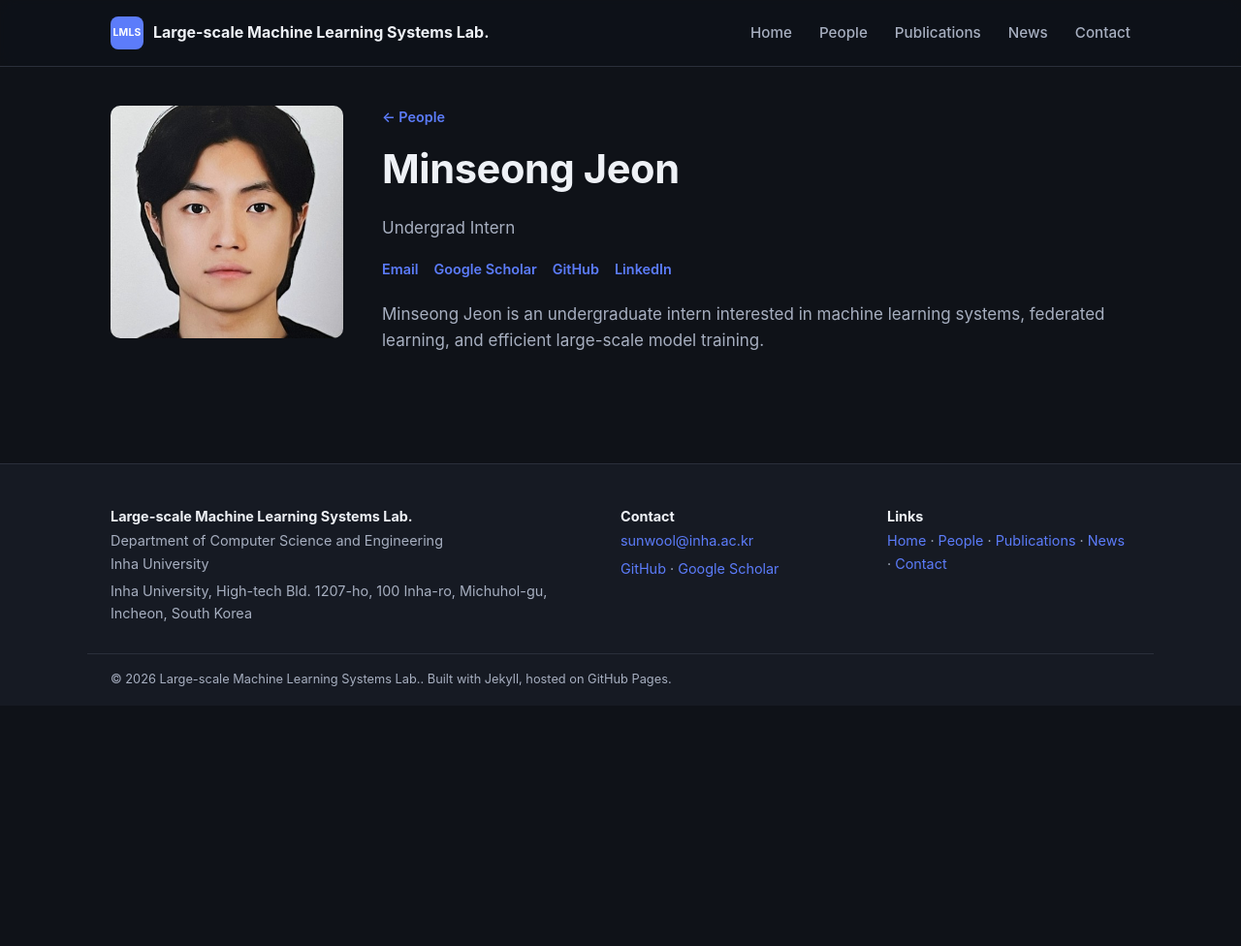
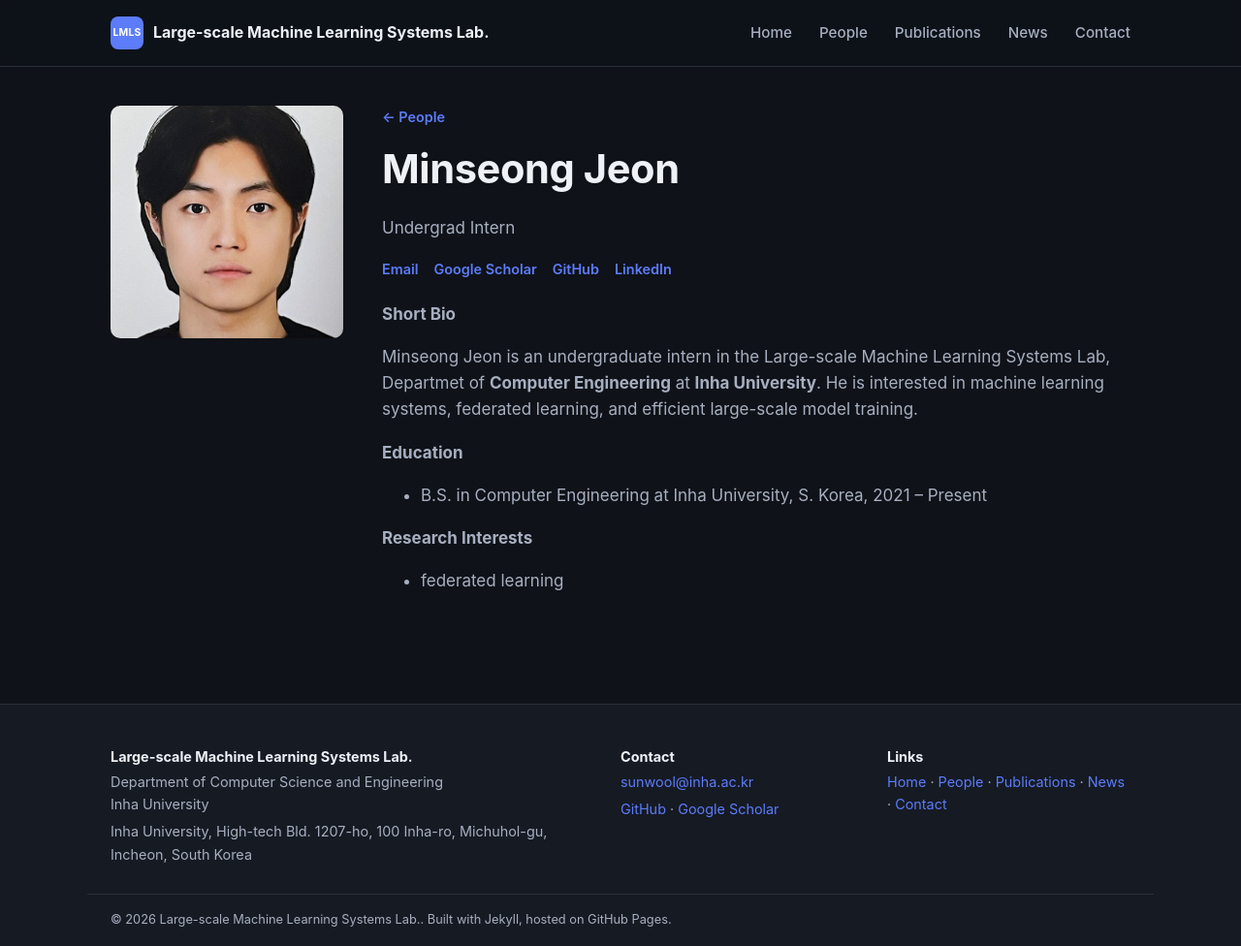
Before and after one commit to LMLS-Lab/lmls-lab.github.io, a Jekyll site: the page built from _people/minseong-jeon.md, in a window 1280 px wide and 976 px high. Shown: the whole window at 97% size. Built offline with Jekyll 4.4.1, drawn with Linux system fonts in a browser that asks for light colours.

Commit message:
Update minseong-jeon.md
add Education and Research Interests

```diff
--- a/_people/minseong-jeon.md
+++ b/_people/minseong-jeon.md
@@ -10,6 +10,14 @@ linkedin: "www.linkedin.com/in/민성-전-9ba5563b6"         # TODO: LinkedIn UR
 photo: "/assets/images/minsung-jeon.jpg"                              # TODO: e.g. /assets/images/people/sunwoo-lee.jpg
 
 ---
+**Short Bio**
 
-<!-- TODO: replace with an actual bio (education, prior positions, interests). -->
-Minseong Jeon is an undergraduate intern interested in machine learning systems, federated learning, and efficient large-scale model training.
+Minseong Jeon is an undergraduate intern in the Large-scale Machine Learning Systems Lab, Departmet of **Computer Engineering** at **Inha University**. He is interested in machine learning systems, federated learning, and efficient large-scale model training.
+
+**Education**
+
+- B.S. in Computer Engineering at Inha University, S. Korea, 2021 -- Present
+
+**Research Interests**
+
+- federated learning
```
